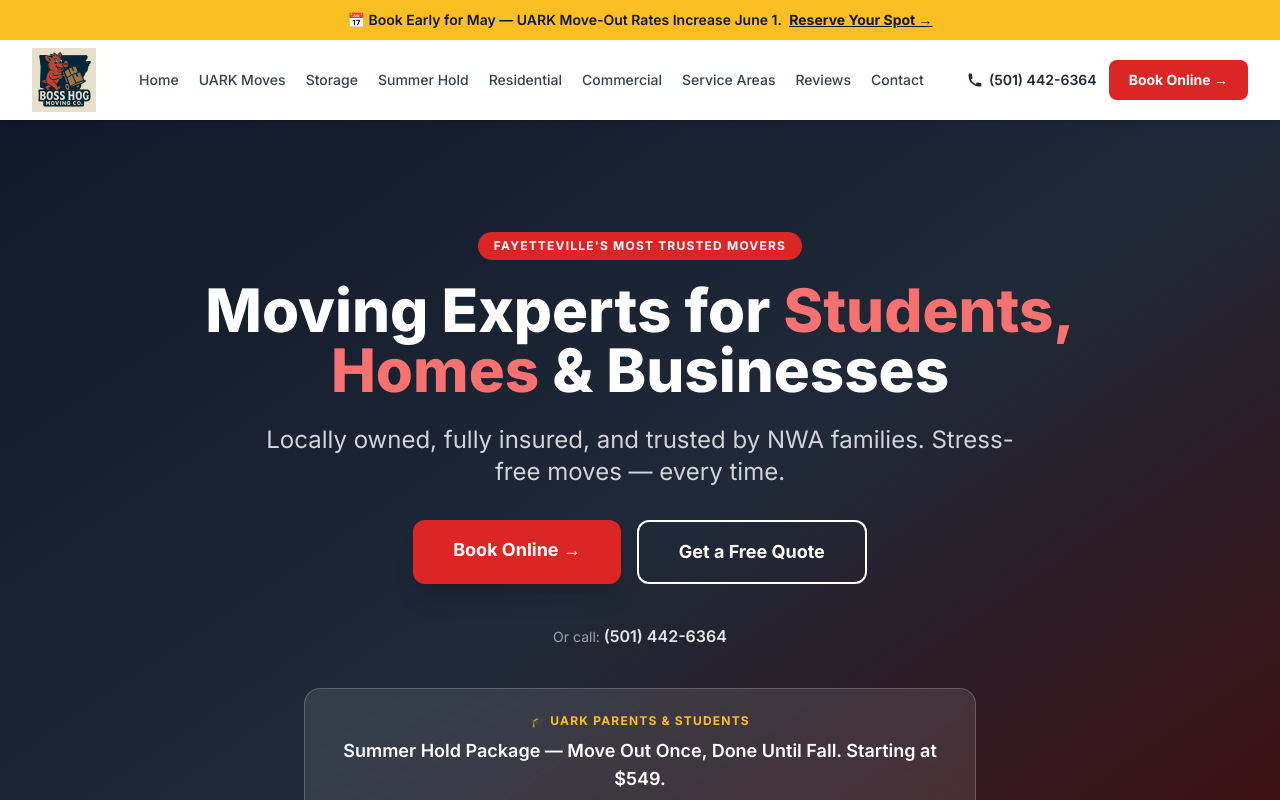
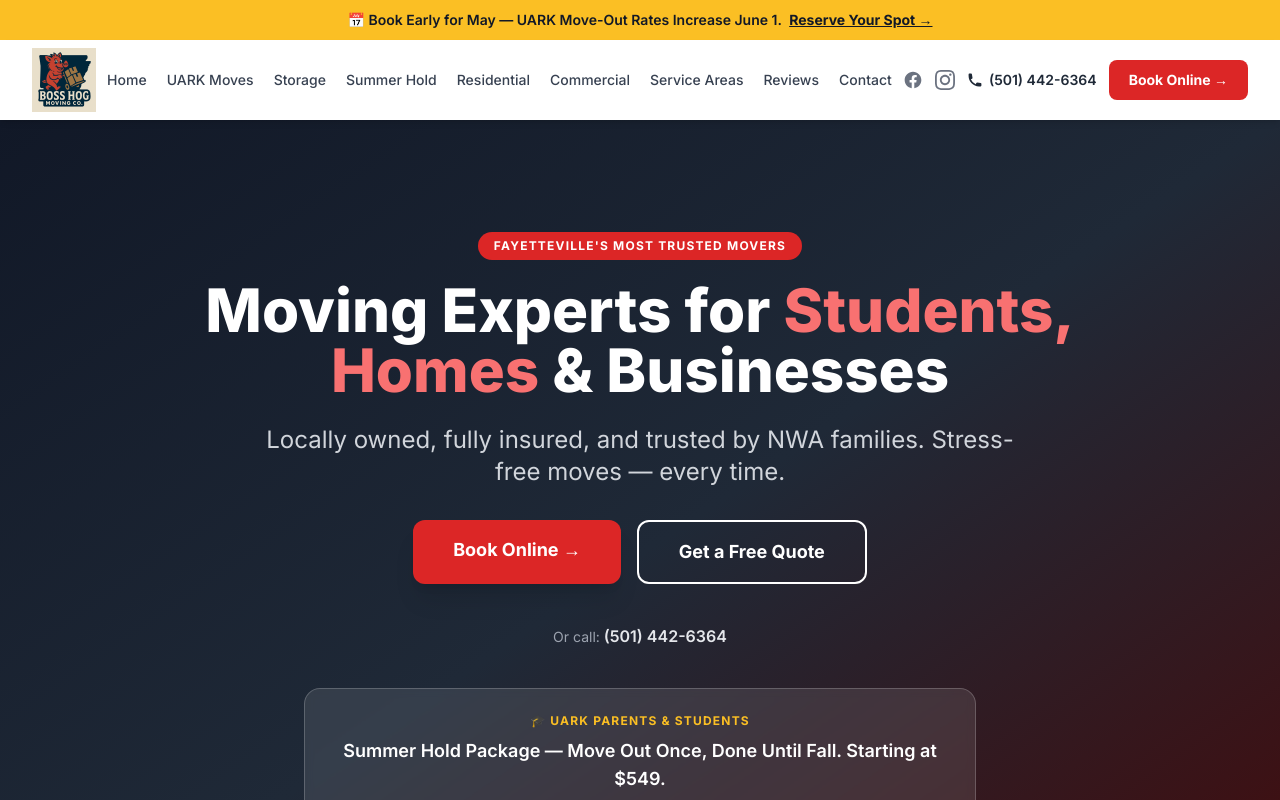
Before and after one commit to cmercer1002-creator/BOSSHOGMOVINGCO., a Next.js app: page / in a window 1280 px wide. Shown: the top 800 px of the page. Built offline with nearby package versions, Linux system fonts and the light colour scheme.

Commit message:
Add social media icons to header (desktop + mobile)

```diff
--- a/src/components/Header.tsx
+++ b/src/components/Header.tsx
@@ -3,7 +3,7 @@
 import { useState } from 'react'
 import Link from 'next/link'
 import Image from 'next/image'
-import { PHONE_DISPLAY, PHONE_HREF, PHONE_TEXT_DISPLAY, PHONE_TEXT_HREF, BOOK_URL } from '@/lib/constants'
+import { PHONE_DISPLAY, PHONE_HREF, PHONE_TEXT_DISPLAY, PHONE_TEXT_HREF, BOOK_URL, FACEBOOK_URL, INSTAGRAM_URL } from '@/lib/constants'
 
 const navLinks = [
   { href: '/', label: 'Home' },
@@ -51,6 +51,28 @@
 
           {/* Desktop CTAs */}
           <div className="hidden lg:flex items-center gap-3 shrink-0">
+            <a
+              href={FACEBOOK_URL}
+              target="_blank"
+              rel="noopener noreferrer"
+              aria-label="Facebook"
+              className="text-gray-500 hover:text-blue-600 transition-colors"
+            >
+              <svg className="w-5 h-5" fill="currentColor" viewBox="0 0 24 24">
+                <path d="M22 12c0-5.522-4.477-10-10-10S2 6.478 2 12c0 4.991 3.657 9.128 8.438 9.878v-6.988H7.898V12h2.54V9.797c0-2.506 1.492-3.89 3.777-3.89 1.094 0 2.238.195 2.238.195v2.46h-1.26c-1.243 0-1.63.771-1.63 1.562V12h2.773l-.443 2.89h-2.33v6.988C18.343 21.128 22 16.991 22 12z" />
+              </svg>
+            </a>
+            <a
+              href={INSTAGRAM_URL}
+              target="_blank"
+              rel="noopener noreferrer"
+              aria-label="Instagram"
+              className="text-gray-500 hover:text-pink-600 transition-colors"
+            >
+              <svg className="w-5 h-5" fill="currentColor" viewBox="0 0 24 24">
+                <path d="M12 2.163c3.204 0 3.584.012 4.85.07 3.252.148 4.771 1.691 4.919 4.919.058 1.265.069 1.645.069 4.849 0 3.205-.012 3.584-.069 4.849-.149 3.225-1.664 4.771-4.919 4.919-1.266.058-1.644.07-4.85.07-3.204 0-3.584-.012-4.849-.07-3.26-.149-4.771-1.699-4.919-4.92-.058-1.265-.07-1.644-.07-4.849 0-3.204.013-3.583.07-4.849.149-3.227 1.664-4.771 4.919-4.919 1.266-.057 1.645-.069 4.849-.069zm0-2.163c-3.259 0-3.667.014-4.947.072-4.358.2-6.78 2.618-6.98 6.98-.059 1.281-.073 1.689-.073 4.948 0 3.259.014 3.668.072 4.948.2 4.358 2.618 6.78 6.98 6.98 1.281.058 1.689.072 4.948.072 3.259 0 3.668-.014 4.948-.072 4.354-.2 6.782-2.618 6.979-6.98.059-1.28.073-1.689.073-4.948 0-3.259-.014-3.667-.072-4.947-.196-4.354-2.617-6.78-6.979-6.98-1.281-.059-1.69-.073-4.949-.073zm0 5.838c-3.403 0-6.162 2.759-6.162 6.162s2.759 6.163 6.162 6.163 6.162-2.759 6.162-6.163c0-3.403-2.759-6.162-6.162-6.162zm0 10.162c-2.209 0-4-1.79-4-4 0-2.209 1.791-4 4-4s4 1.791 4 4c0 2.21-1.791 4-4 4zm6.406-11.845c-.796 0-1.441.645-1.441 1.44s.645 1.44 1.441 1.44c.795 0 1.439-.645 1.439-1.44s-.644-1.44-1.439-1.44z" />
+              </svg>
+            </a>
             <a
               href={PHONE_HREF}
               className="flex items-center gap-1.5 text-sm font-semibold text-gray-800 hover:text-red-600 transition-colors"
@@ -133,6 +155,30 @@
             >
               Book Online →
             </Link>
+            <div className="flex justify-center gap-6 pt-2">
+              <a
+                href={FACEBOOK_URL}
+                target="_blank"
+                rel="noopener noreferrer"
+                aria-label="Facebook"
+                className="text-gray-500 hover:text-blue-600 transition-colors"
+              >
+                <svg className="w-6 h-6" fill="currentColor" viewBox="0 0 24 24">
+                  <path d="M22 12c0-5.522-4.477-10-10-10S2 6.478 2 12c0 4.991 3.657 9.128 8.438 9.878v-6.988H7.898V12h2.54V9.797c0-2.506 1.492-3.89 3.777-3.89 1.094 0 2.238.195 2.238.195v2.46h-1.26c-1.243 0-1.63.771-1.63 1.562V12h2.773l-.443 2.89h-2.33v6.988C18.343 21.128 22 16.991 22 12z" />
+                </svg>
+              </a>
+              <a
+                href={INSTAGRAM_URL}
+                target="_blank"
+                rel="noopener noreferrer"
+                aria-label="Instagram"
+                className="text-gray-500 hover:text-pink-600 transition-colors"
+              >
+                <svg className="w-6 h-6" fill="currentColor" viewBox="0 0 24 24">
+                  <path d="M12 2.163c3.204 0 3.584.012 4.85.07 3.252.148 4.771 1.691 4.919 4.919.058 1.265.069 1.645.069 4.849 0 3.205-.012 3.584-.069 4.849-.149 3.225-1.664 4.771-4.919 4.919-1.266.058-1.644.07-4.85.07-3.204 0-3.584-.012-4.849-.07-3.26-.149-4.771-1.699-4.919-4.92-.058-1.265-.07-1.644-.07-4.849 0-3.204.013-3.583.07-4.849.149-3.227 1.664-4.771 4.919-4.919 1.266-.057 1.645-.069 4.849-.069zm0-2.163c-3.259 0-3.667.014-4.947.072-4.358.2-6.78 2.618-6.98 6.98-.059 1.281-.073 1.689-.073 4.948 0 3.259.014 3.668.072 4.948.2 4.358 2.618 6.78 6.98 6.98 1.281.058 1.689.072 4.948.072 3.259 0 3.668-.014 4.948-.072 4.354-.2 6.782-2.618 6.979-6.98.059-1.28.073-1.689.073-4.948 0-3.259-.014-3.667-.072-4.947-.196-4.354-2.617-6.78-6.979-6.98-1.281-.059-1.69-.073-4.949-.073zm0 5.838c-3.403 0-6.162 2.759-6.162 6.162s2.759 6.163 6.162 6.163 6.162-2.759 6.162-6.163c0-3.403-2.759-6.162-6.162-6.162zm0 10.162c-2.209 0-4-1.79-4-4 0-2.209 1.791-4 4-4s4 1.791 4 4c0 2.21-1.791 4-4 4zm6.406-11.845c-.796 0-1.441.645-1.441 1.44s.645 1.44 1.441 1.44c.795 0 1.439-.645 1.439-1.44s-.644-1.44-1.439-1.44z" />
+                </svg>
+              </a>
+            </div>
           </div>
         </div>
       )}
```
